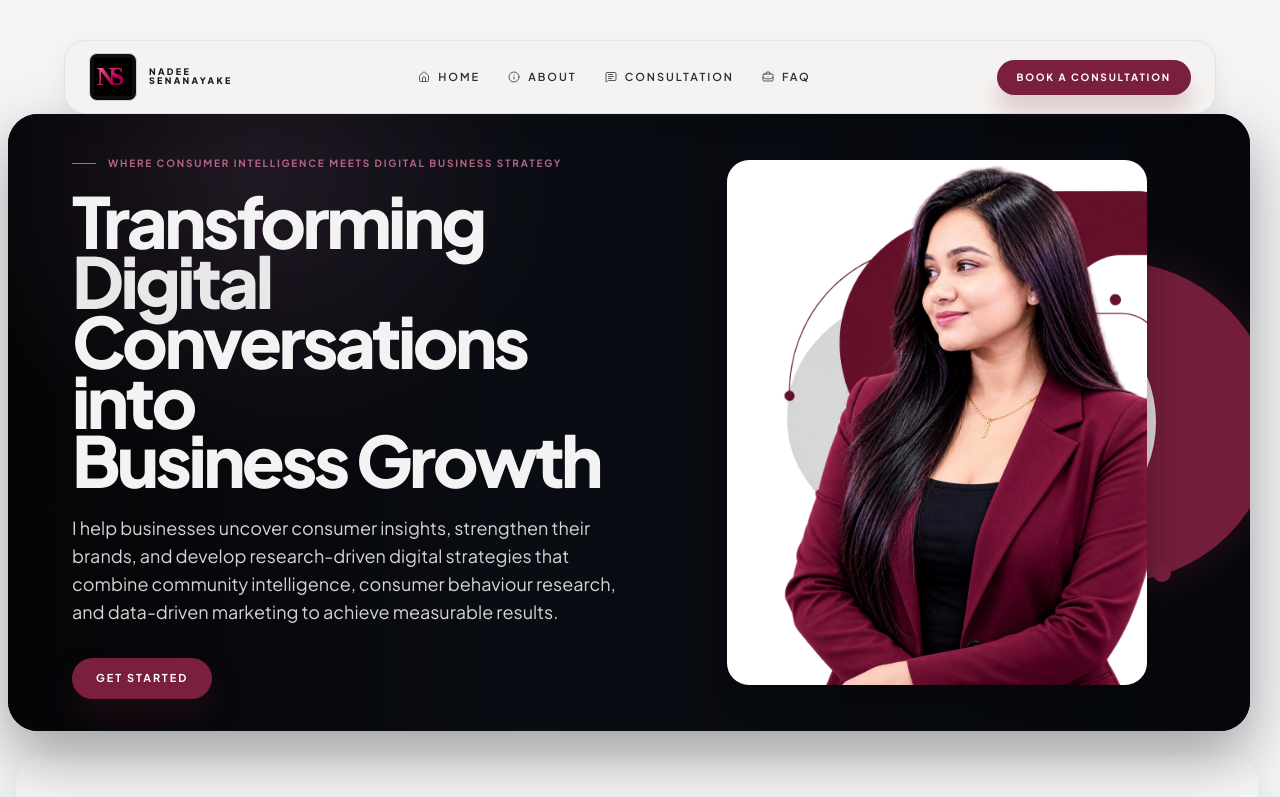
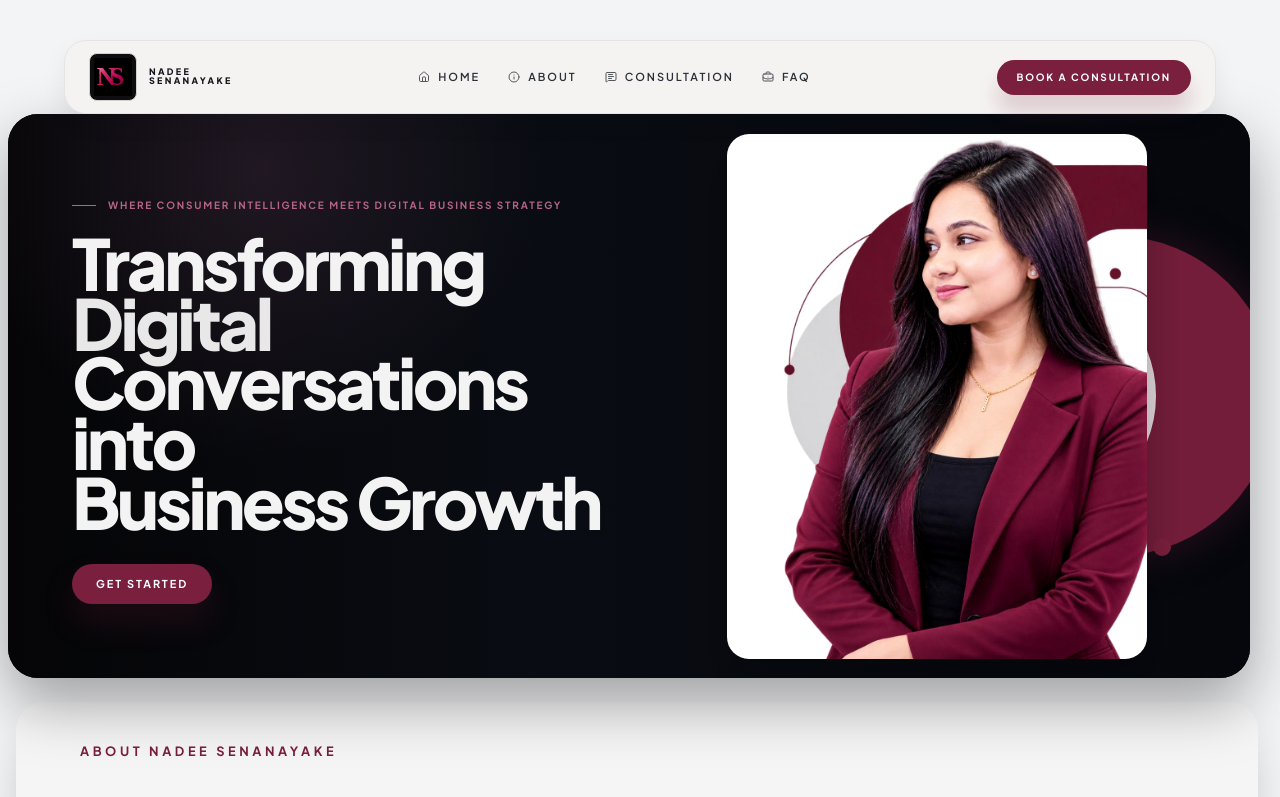
Before and after one commit to chanugiw/nadee-s-landing-page, a React (Vite) app: page / in a window 1280 px wide. Shown: the top 797 px of the page. Built offline with nearby package versions, Linux system fonts and the light colour scheme; a web font is replaced by a local one.

Commit message:
Reorder elements in Hero component for improved layout and responsiveness

```diff
--- a/src/components/Hero.jsx
+++ b/src/components/Hero.jsx
@@ -24,7 +24,7 @@ const Hero = () => {
 
       <div className="relative z-10 flex min-h-[420px] items-center sm:min-h-[480px] lg:min-h-[520px]">
         <div className="mx-auto grid w-full max-w-7xl items-center gap-8 px-4 py-8 sm:px-6 md:px-10 lg:grid-cols-[1.08fr_0.92fr] lg:px-16">
-          <div className="max-w-[650px]">
+          <div className="order-2 max-w-[650px] lg:order-1">
             <div className="mb-5 inline-flex items-center gap-3 text-[9px] font-bold uppercase tracking-[0.18em] text-[#b56488] sm:text-[10px]">
               <span className="inline-block h-[1px] w-6 bg-[#b56488]" />
               WHERE CONSUMER INTELLIGENCE MEETS DIGITAL BUSINESS STRATEGY
@@ -40,10 +40,6 @@ const Hero = () => {
               <span className="block">Business Growth</span>
             </h1>
 
-            <p className="mt-6 hidden max-w-[560px] text-sm leading-relaxed text-[#d4d4d4] sm:text-base md:block md:text-lg">
-              I help businesses uncover consumer insights, strengthen their brands, and develop research-driven digital strategies that combine community intelligence, consumer behaviour research, and data-driven marketing to achieve measurable results.
-            </p>
-
             <button
               type="button"
               onClick={scrollToContact}
@@ -53,7 +49,7 @@ const Hero = () => {
             </button>
           </div>
 
-          <div className="relative flex h-[300px] items-center justify-center sm:h-[360px] lg:h-[500px]">
+          <div className="relative order-1 flex h-[300px] items-center justify-center sm:h-[360px] lg:order-2 lg:h-[500px]">
             <div className="pointer-events-none absolute right-[-18%] top-1/2 hidden h-[320px] w-[320px] -translate-y-1/2 rounded-full bg-[#7A1F3D]/95 shadow-[0_0_45px_rgba(122,31,61,0.35)] lg:block" />
             <div className="pointer-events-none absolute right-[6%] top-1/2 hidden h-[240px] w-[240px] -translate-y-1/2 rounded-full bg-[#e7e3e5] opacity-95 lg:block" />
             <div className="pointer-events-none absolute right-[10%] top-[18%] hidden h-[18px] w-[18px] rounded-full bg-[#7A1F3D] lg:block" />
```
